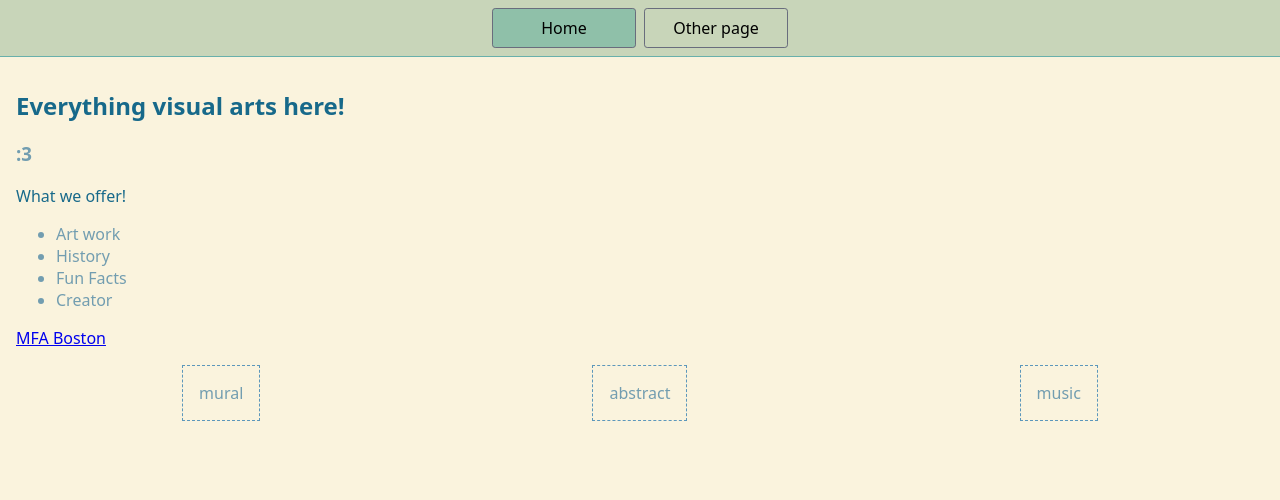
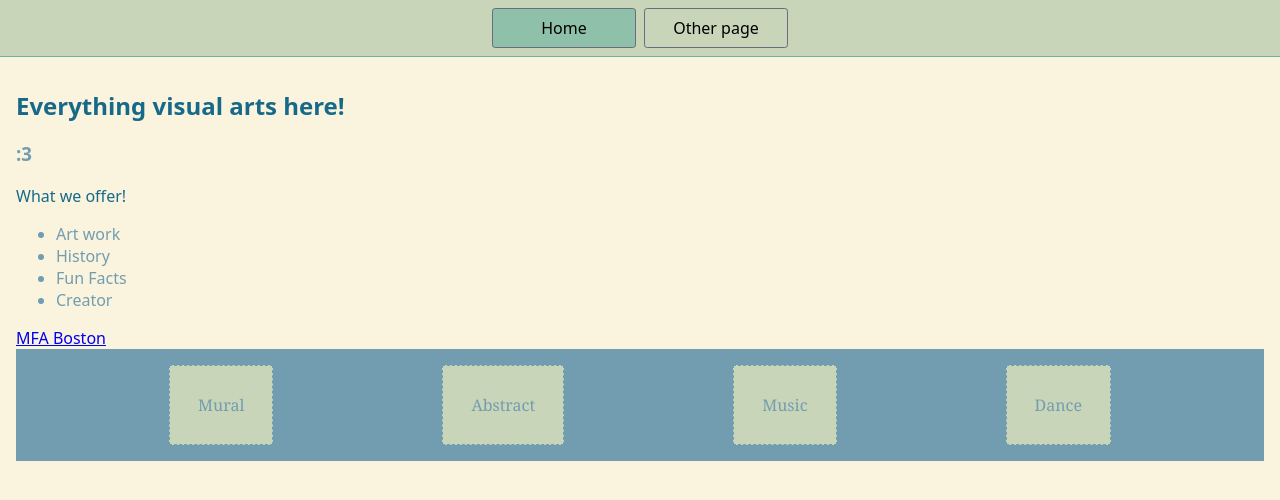
Before and after one commit to Carolina-LV/Myproject-2, a website: page index.html in a window 1280 px wide. Drawn offline with Linux system fonts and the light colour scheme.

Commit message:
change-10/14

```diff
--- a/index.html
+++ b/index.html
@@ -30,9 +30,10 @@
       <a href="https://www.mfa.org"> MFA Boston</a>
 
       <div class="parent">
-         <div class="child">mural</div>
-         <div class="child">abstract</div>
-         <div class="child">music</div>
+         <div class="child">Mural</div>
+         <div class="child">Abstract</div>
+         <div class="child">Music</div>
+         <div class="child">Dance</div>
       </div>
 
      </main>
--- a/styles.css
+++ b/styles.css
@@ -56,9 +56,11 @@ h1 {
 }
 
 .child {
-  border: dashed 1px rgb(92, 151, 187);
-  padding: 1rem;
+  border: dashed 1px var(--text-color);
+  padding: 1.75rem;
   margin: 1rem;
+  background-color: var(--primary-color);
+  font-family: Georgia;
 }
 
 .parent {
@@ -66,6 +68,7 @@ display: flex;
 width: 100%;
 flex-direction: row;
 flex-wrap: wrap;
-justify-content: space-around;
+justify-content: space-evenly;
 align-items: center;
+background-color: var(--text-color);
 }
```
